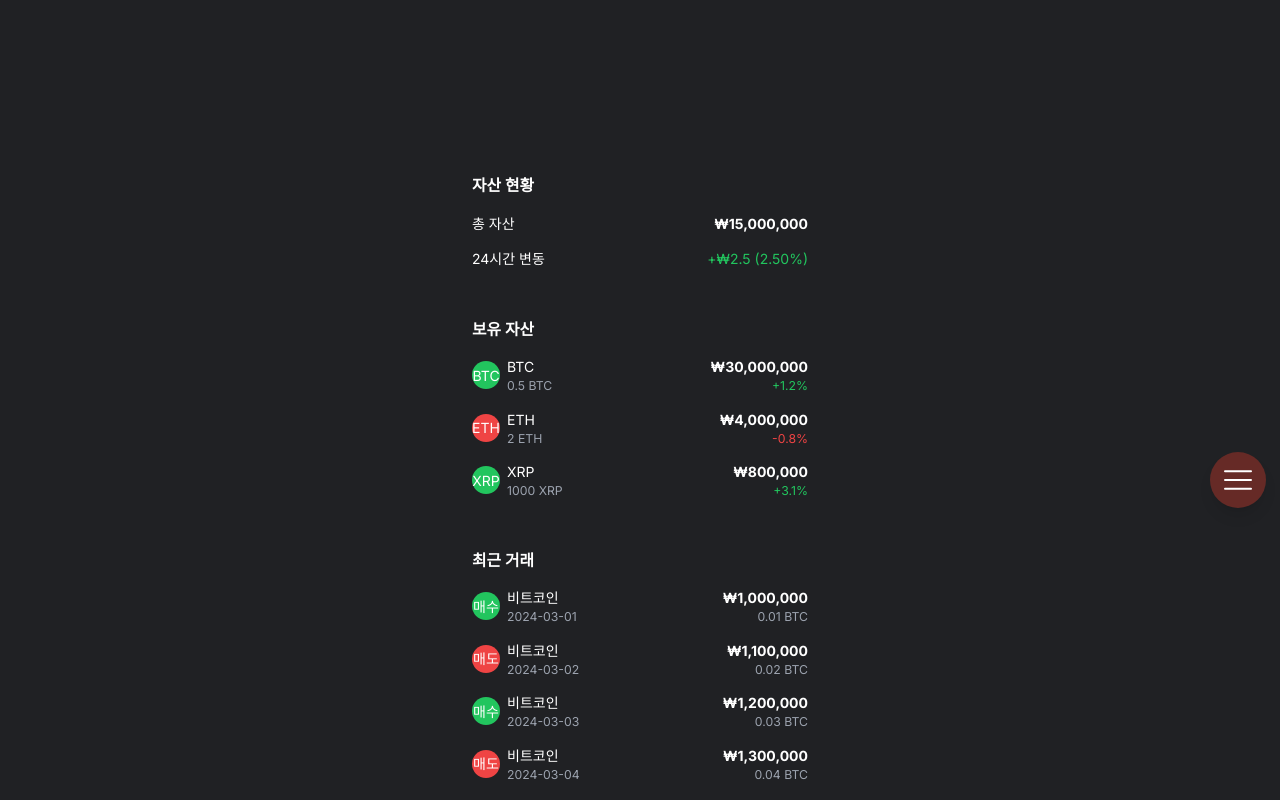
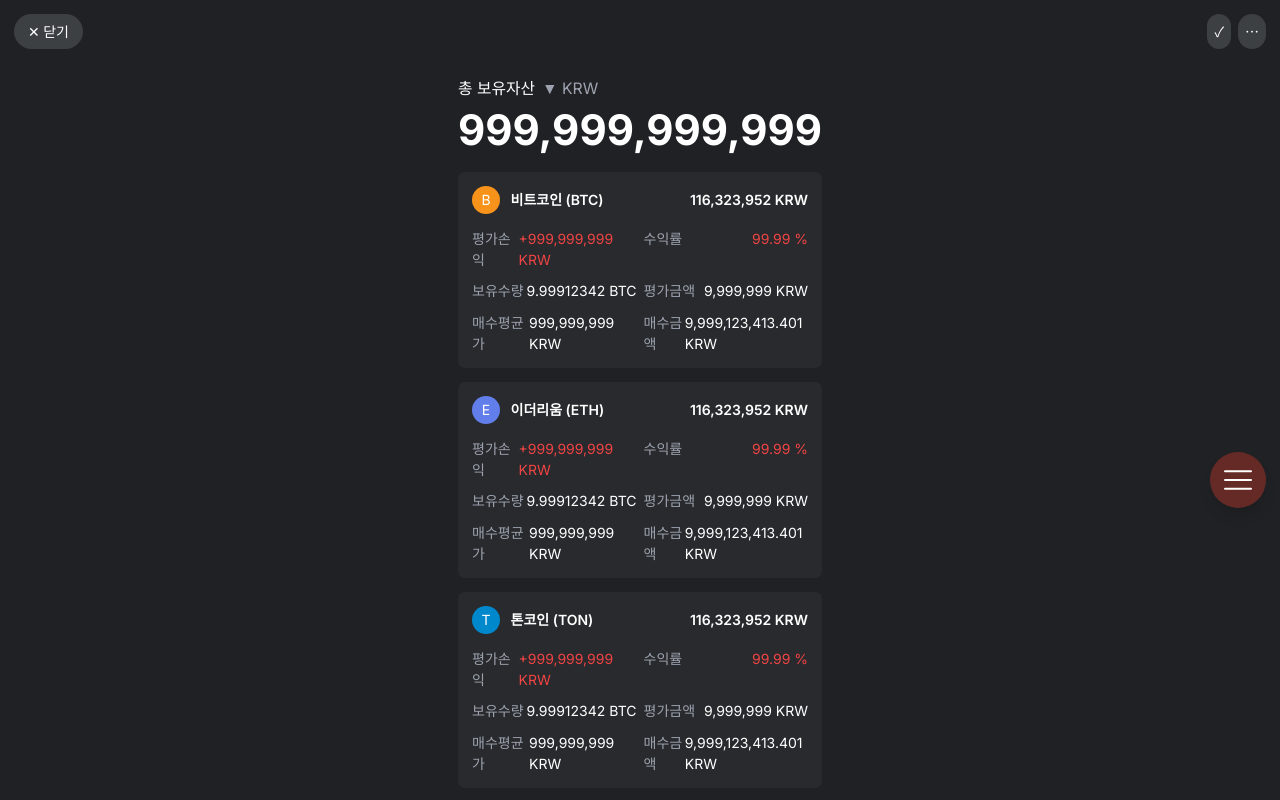
Before and after one commit to imsourceboom/nomorethink-front, a Next.js app: page / in a window 1280 px wide. Built offline with nearby package versions, Linux system fonts and the light colour scheme.

Commit message:
feat: 메인 페이지 UI 디자인 업데이트

```diff
--- a/app/page.tsx
+++ b/app/page.tsx
@@ -1,120 +1,161 @@
 'use client';
 
+import { useEffect, useState } from 'react';
 import Template from './components/Template';
 import { useWallet } from './hooks/useWallet';
 
+// 코인 아이콘 컴포넌트
+const CoinIcon = ({ symbol }: { symbol: string }) => {
+  let iconClass = 'w-8 h-8 rounded-full flex items-center justify-center text-white';
+
+  if (symbol === 'BTC') {
+    iconClass += ' bg-[#F7931A]';
+  } else if (symbol === 'ETH') {
+    iconClass += ' bg-[#627EEA]';
+  } else if (symbol === 'TON') {
+    iconClass += ' bg-[#0088CC]';
+  } else {
+    iconClass += ' bg-gray-500';
+  }
+
+  return (
+    <div className={iconClass}>
+      {symbol.substring(0, 1)}
+    </div>
+  );
+};
+
+interface CoinData {
+  symbol: string;
+  name: string;
+  currentPrice: number;
+  priceChange: number;
+  changePercent: number;
+  holdings: number;
+  holdingsValue: number;
+  purchaseValue: number;
+}
+
 export default function Home() {
-    const { totalAssets } = useWallet();
+  const [showDropdown, setShowDropdown] = useState(false);
+  const [formattedTotalAssets, setFormattedTotalAssets] = useState('999,999,999,999');
+
+  const [coins, setCoins] = useState<CoinData[]>([
+    {
+      symbol: 'BTC',
+      name: '비트코인',
+      currentPrice: 116323952,
+      priceChange: 999999999,
+      changePercent: 99.99,
+      holdings: 9.9991234234,
+      holdingsValue: 9999999,
+      purchaseValue: 999999999
+    },
+    {
+      symbol: 'ETH',
+      name: '이더리움',
+      currentPrice: 116323952,
+      priceChange: 999999999,
+      changePercent: 99.99,
+      holdings: 9.9991234234,
+      holdingsValue: 9999999,
+      purchaseValue: 999999999
+    },
+    {
+      symbol: 'TON',
+      name: '톤코인',
+      currentPrice: 116323952,
+      priceChange: 999999999,
+      changePercent: 99.99,
+      holdings: 9.9991234234,
+      holdingsValue: 9999999,
+      purchaseValue: 999999999
+    }
+  ]);
 
   return (
     <Template>
-            <div className="w-full h-full min-h-screen bg-primary text-white overflow-y-auto">
-                <div className="max-w-md mx-auto pt-[20vh] p-4 pb-24 space-y-6">
-                    {/* 기존 섹션들 */}
-                    <section className="bg-secondary rounded-lg p-4">
-                        <h2 className="text-lg font-semibold mb-4">자산 현황</h2>
-                        <div className="space-y-4">
-                            <div className="flex justify-between items-center">
-                                <span>총 자산</span>
-                                <span className="font-bold">₩{totalAssets.totalValue.toLocaleString()}</span>
+      <div className="w-full h-full min-h-screen bg-[#202124] text-white overflow-y-auto">
+        {/* 상단 네비게이션 바 */}
+        <div className="sticky top-0 bg-[#202124] z-10 p-4 flex items-center justify-between">
+          <button className="bg-[#3C4043] text-white px-4 py-2 rounded-full flex items-center">
+            <span className="mr-1">✕</span>
+            <span>닫기</span>
+          </button>
+          <div className="flex items-center">
+            <button className="bg-[#3C4043] text-white p-2 rounded-full mr-2">
+              <span>✓</span>
+            </button>
+            <button className="bg-[#3C4043] text-white p-2 rounded-full" onClick={() => setShowDropdown(!showDropdown)}>
+              <span>⋯</span>
+            </button>
+            {showDropdown && (
+              <div className="absolute top-16 right-4 bg-[#3C4043] rounded-lg shadow-lg p-2">
+                <div className="p-2 hover:bg-[#4E5256] rounded">새로고침</div>
+                <div className="p-2 hover:bg-[#4E5256] rounded">설정</div>
               </div>
-                            <div className="flex justify-between items-center">
-                                <span>24시간 변동</span>
-                                <span className={`text-${totalAssets.change24h >= 0 ? 'green-500' : 'red-500'}`}>
-                                    {totalAssets.change24h >= 0 ? '+' : ''}₩{Math.abs(totalAssets.change24h).toLocaleString()} ({Math.abs(totalAssets.change24h).toFixed(2)}%)
-                                </span>
+            )}
           </div>
         </div>
-                    </section>
 
-                    <section className="bg-secondary rounded-lg p-4">
-                        <h2 className="text-lg font-semibold mb-4">보유 자산</h2>
+        {/* 메인 콘텐츠 */}
+        <div className="max-w-md mx-auto p-4 pb-24">
+          {/* 총 보유자산 섹션 */}
+          <div className="mb-6">
+            <div className="flex items-center text-lg mb-2">
+              <h2 className="mr-2">총 보유자산</h2>
+              <button className="text-gray-400">
+                <span>▼ KRW</span>
+              </button>
+            </div>
+            <div className="text-5xl font-bold mb-6">{formattedTotalAssets}</div>
+          </div>
+
+          {/* 코인 리스트 */}
           <div className="space-y-4">
-                            {totalAssets.assets.map((asset) => (
-                                <div key={asset.symbol} className="flex justify-between items-center">
-                                    <div className="flex items-center space-x-2">
-                                        <span className={`w-8 h-8 ${asset.change24h >= 0 ? 'bg-green-500' : 'bg-red-500'} rounded-full flex items-center justify-center`}>
-                                            {asset.symbol.toUpperCase()}
-                                        </span>
-                                        <div>
-                                            <div>{asset.symbol}</div>
-                                            <div className="text-sm text-gray-400">{asset.amount} {asset.symbol}</div>
+            {coins.map((coin) => (
+              <div key={coin.symbol} className="bg-[#292A2D] rounded-lg p-4">
+                <div className="flex justify-between items-center mb-4">
+                  <div className="flex items-center">
+                    <CoinIcon symbol={coin.symbol} />
+                    <div className="ml-3">
+                      <div className="font-semibold">{coin.name} ({coin.symbol})</div>
                     </div>
                   </div>
-                                    <div className="text-right">
-                                        <div className="font-bold">₩{asset.value.toLocaleString()}</div>
-                                        <div className={`text-sm ${asset.change24h >= 0 ? 'text-green-500' : 'text-red-500'}`}>
-                                            {asset.change24h >= 0 ? '+' : ''}{asset.change24h}%
+                  <div className="text-right font-semibold">
+                    {coin.currentPrice.toLocaleString()} KRW
+                  </div>
+                </div>
+
+                <div className="grid grid-cols-2 gap-x-2 gap-y-3">
+                  <div className="flex justify-between">
+                    <span className="text-gray-400">평가손익</span>
+                    <span className="text-red-500">+{coin.priceChange.toLocaleString()} KRW</span>
+                  </div>
+                  <div className="flex justify-between">
+                    <span className="text-gray-400">수익률</span>
+                    <span className="text-red-500">{coin.changePercent.toFixed(2)} %</span>
+                  </div>
+                  <div className="flex justify-between">
+                    <span className="text-gray-400">보유수량</span>
+                    <span>{coin.holdings.toFixed(8)} BTC</span>
+                  </div>
+                  <div className="flex justify-between">
+                    <span className="text-gray-400">평가금액</span>
+                    <span>{coin.holdingsValue.toLocaleString()} KRW</span>
+                  </div>
+                  <div className="flex justify-between">
+                    <span className="text-gray-400">매수평균가</span>
+                    <span>{coin.purchaseValue.toLocaleString()} KRW</span>
+                  </div>
+                  <div className="flex justify-between">
+                    <span className="text-gray-400">매수금액</span>
+                    <span>{(coin.holdings * coin.purchaseValue).toLocaleString()} KRW</span>
                   </div>
                 </div>
               </div>
             ))}
           </div>
-                    </section>
-
-                    {/* 추가 섹션들 */}
-                    <section className="bg-secondary rounded-lg p-4">
-                        <h2 className="text-lg font-semibold mb-4">최근 거래</h2>
-                        <div className="space-y-4">
-                            {[...Array(5)].map((_, i) => (
-                                <div key={i} className="flex justify-between items-center">
-                                    <div className="flex items-center space-x-2">
-                                        <span className={`w-8 h-8 ${i % 2 === 0 ? 'bg-green-500' : 'bg-red-500'} rounded-full flex items-center justify-center`}>
-                                            {i % 2 === 0 ? '매수' : '매도'}
-                                        </span>
-                                        <div>
-                                            <div>비트코인</div>
-                                            <div className="text-sm text-gray-400">2024-03-{String(i + 1).padStart(2, '0')}</div>
-                                        </div>
-                                    </div>
-                                    <div className="text-right">
-                                        <div className="font-bold">₩{(1000000 + i * 100000).toLocaleString()}</div>
-                                        <div className="text-sm text-gray-400">0.0{i + 1} BTC</div>
-                                    </div>
-                                </div>
-                            ))}
-                        </div>
-                    </section>
-
-                    <section className="bg-secondary rounded-lg p-4">
-                        <h2 className="text-lg font-semibold mb-4">시장 동향</h2>
-                        <div className="space-y-4">
-                            {[...Array(5)].map((_, i) => (
-                                <div key={i} className="flex justify-between items-center">
-                                    <div className="flex items-center space-x-2">
-                                        <span className="w-8 h-8 bg-purple-500 rounded-full flex items-center justify-center">
-                                            {String.fromCharCode(65 + i)}
-                                        </span>
-                                        <div>
-                                            <div>코인 {String.fromCharCode(65 + i)}</div>
-                                            <div className="text-sm text-gray-400">24시간 거래량: ₩{(1000000000 + i * 100000000).toLocaleString()}</div>
-                                        </div>
-                                    </div>
-                                    <div className="text-right">
-                                        <div className="font-bold">₩{(100000 + i * 10000).toLocaleString()}</div>
-                                        <div className={`text-sm ${i % 2 === 0 ? 'text-green-500' : 'text-red-500'}`}>
-                                            {i % 2 === 0 ? '+' : '-'}{(1 + i * 0.5).toFixed(2)}%
-                                        </div>
-                                    </div>
-                                </div>
-                            ))}
-                        </div>
-                    </section>
-
-                    <section className="bg-secondary rounded-lg p-4">
-                        <h2 className="text-lg font-semibold mb-4">뉴스</h2>
-                        <div className="space-y-4">
-                            {[...Array(5)].map((_, i) => (
-                                <div key={i} className="space-y-2">
-                                    <div className="font-semibold">암호화폐 시장 {i + 1}월 동향 분석</div>
-                                    <div className="text-sm text-gray-400">
-                                        Lorem ipsum dolor sit amet, consectetur adipiscing elit. Sed do eiusmod tempor incididunt ut labore et dolore magna aliqua.
-                                    </div>
-                                    <div className="text-sm text-blue-400">자세히 보기 →</div>
-                                </div>
-                            ))}
-                        </div>
-                    </section>
         </div>
       </div>
     </Template>
```
Also changed, not shown: app/globals.css (+17 -3 lines). Lines whose indentation alone changed are shown as unchanged.
